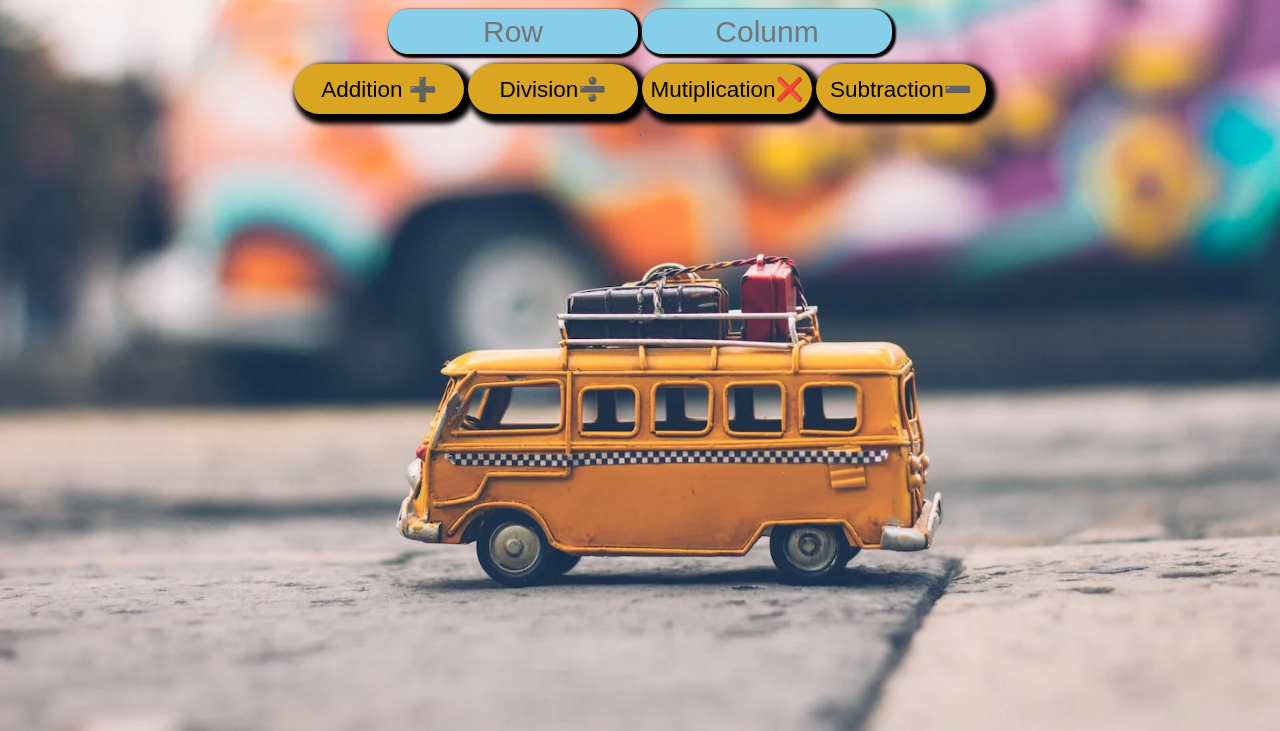
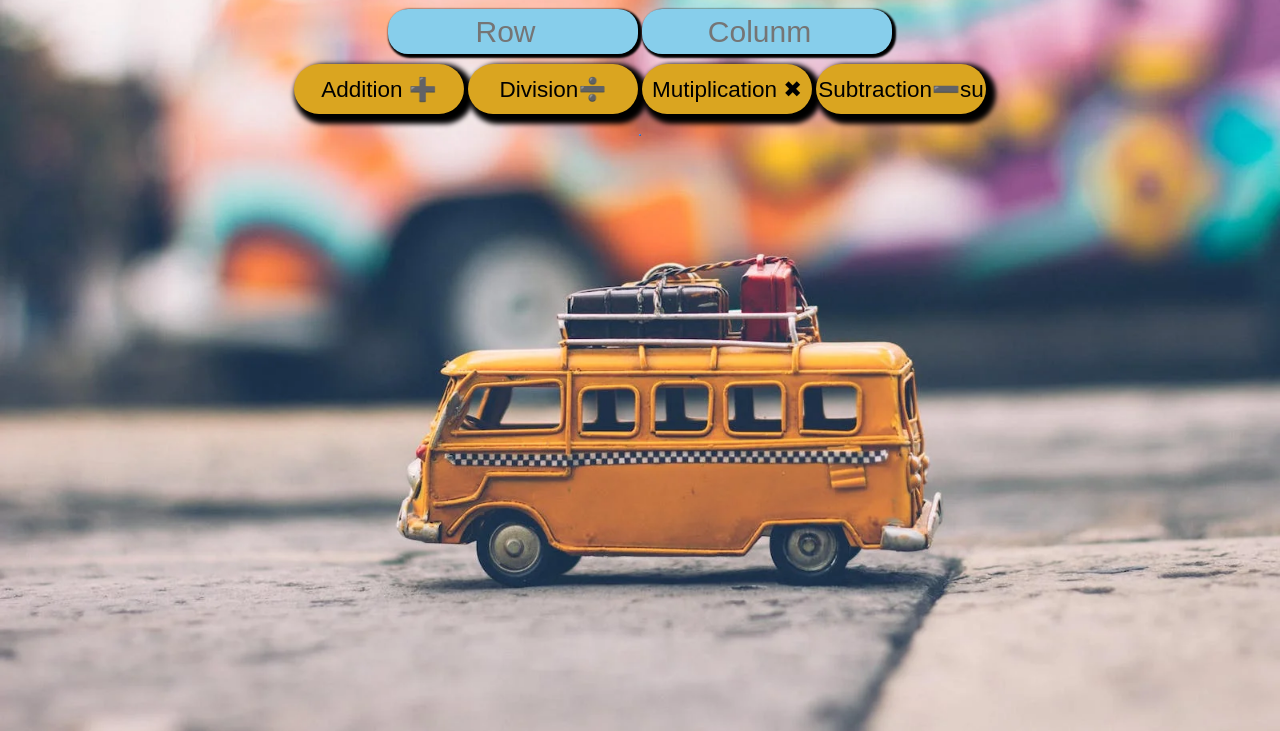
Before and after one commit to YusufHabeebah0409/evaluation-table, a plain HTML site: page index.html in a window 1280 px wide. Shown: the part 89-820 px from the top of the page. Drawn offline with Linux system fonts and the light colour scheme.

Commit message:
Almost ready

```diff
--- a/index.html
+++ b/index.html
@@ -12,13 +12,13 @@
 <body>
     <div id="class" style="text-align:center ;">
         <h1>EVALUATION TABLE</h1>
-        <input type="text" id="userRow" value="" placeholder="Row">
-        <input type="text" id="userColunm" value="" placeholder="Colunm">
+        <input type="number" id="userRow" value="" placeholder="Row">
+        <input type="number" id="userColunm" value="" placeholder="Colunm">
         <br>
         <button onclick="addy()">Addition ➕</button>
         <button onclick="divide()">Division➗</button>
-        <button onclick="mutiplly()">Mutiplication❌</button>
-        <button onclick="subtract()">Subtraction➖</button>
+        <button onclick="mutiplly()">Mutiplication ✖</button>
+        <button onclick="subtract()">Subtraction➖su</button>
         <table id="disp" border="1px"></table>
     </div>
 
```
